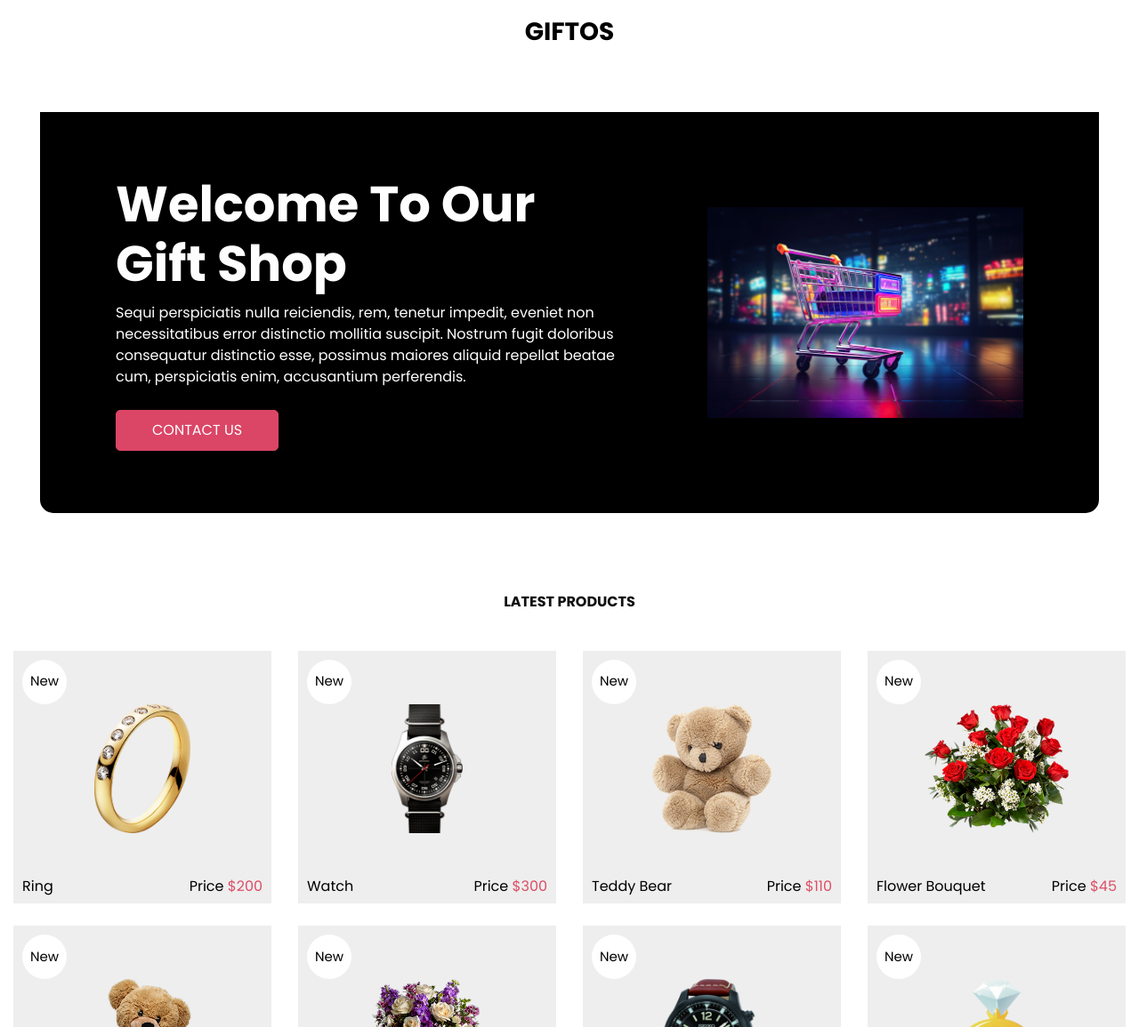
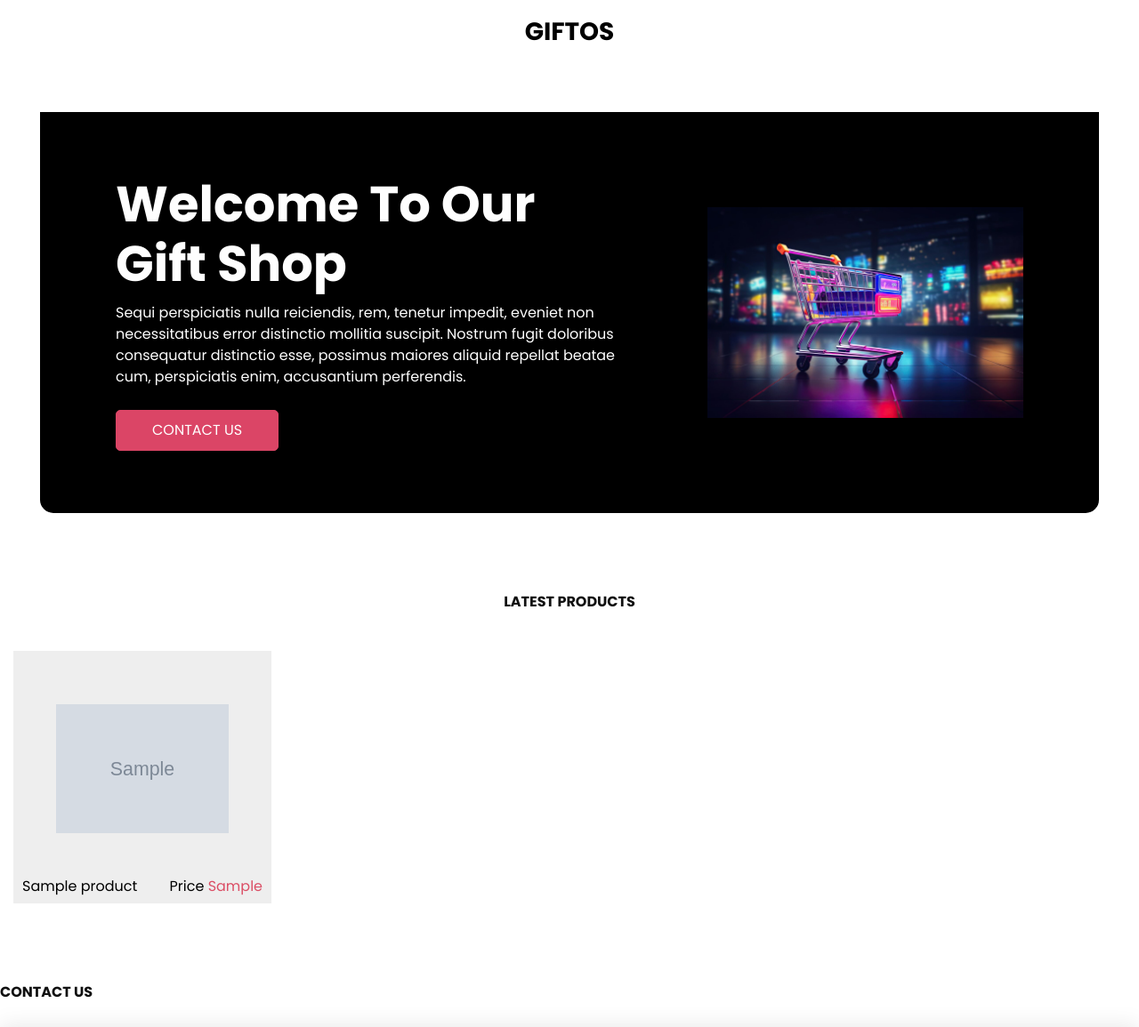
Before and after one commit to huseanabioye/E-commerce-app, a Laravel app: page / in a window 1280 px wide. Shown: the top 1155 px of the page at 89% size. Run offline with Laravel 12, Linux system fonts and the light colour scheme; tables that the repository leaves empty hold one stand-in row (values such as "Sample post"); grey boxes marked "Sample" are stand-in pictures; style sheets or scripts are compiled from the project's sources; some libraries are stand-ins or nearby versions; grey boxes are pictures that could not be loaded.

Commit message:
showing product to dashboard page

```diff
--- a/app/Http/Controllers/HomeController.php
+++ b/app/Http/Controllers/HomeController.php
@@ -3,6 +3,8 @@
 namespace App\Http\Controllers;
 
 use Illuminate\Http\Request;
+
+use App\Models\Product;
 
 class HomeController extends Controller
 {
@@ -13,6 +15,15 @@ class HomeController extends Controller
 
     public function home()
     {
-        return view('home.index');
+        $product = Product::all();
+        //  $product->name;
+        return view('home.index', compact('product'));
+    }
+
+    public function login_home()
+    {
+        $product = Product::all();
+        //  $product->name;
+        return view('home.index', compact('product'));
     }
 }
--- a/resources/views/home/header.blade.php
+++ b/resources/views/home/header.blade.php
@@ -38,7 +38,11 @@
 
             @auth
 
-            <form class="btn btn-success" style="10px" method="POST" action="{{ route('logout') }}">
+            <a href="">
+                <i class="fa fa-shopping-bag" aria-hidden="true"></i>
+              </a>
+
+            <form class="btn btn" style="10px" method="POST" action="{{ route('logout') }}">
                 @csrf
 
                <input type="submit" value="logout" >
@@ -63,9 +67,7 @@
           @endif
 
 
-          <a href="">
-            <i class="fa fa-shopping-bag" aria-hidden="true"></i>
-          </a>
+
           <form class="form-inline ">
             <button class="btn nav_search-btn" type="submit">
               <i class="fa fa-search" aria-hidden="true"></i>
--- a/resources/views/home/product.blade.php
+++ b/resources/views/home/product.blade.php
@@ -6,211 +6,26 @@
             </h2>
         </div>
         <div class="row">
+            @foreach($product as $products )
+
                 <div class="col-sm-6 col-md-4 col-lg-3">
                     <div class="box">
                         <a href="">
                             <div class="img-box">
-                <img src="ecom_project-main/images/p1.png" alt="">
+                                <img src="products/{{$products->image}}" alt="">
                             </div>
                             <div class="detail-box">
-                <h6>
-                  Ring
+                                <h6>{{$products->title}}</h6>
+                                    <h6>Price
+                                    <span>{{$products->price}}</span>
                                 </h6>
-                <h6>
-                  Price
-                  <span>
-                    $200
-                  </span>
-                </h6>
+
                             </div>
-              <div class="new">
-                <span>
-                  New
-                </span>
+
+                        </a>
+
                    </div>
-            </a>
+
                  </div>
-        </div>
-        <div class="col-sm-6 col-md-4 col-lg-3">
-          <div class="box">
-            <a href="">
-              <div class="img-box">
-                <img src="ecom_project-main/images/p2.png" alt="">
-              </div>
-              <div class="detail-box">
-                <h6>
-                  Watch
-                </h6>
-                <h6>
-                  Price
-                  <span>
-                    $300
-                  </span>
-                </h6>
-              </div>
-              <div class="new">
-                <span>
-                  New
-                </span>
-              </div>
-            </a>
-          </div>
-        </div>
-        <div class="col-sm-6 col-md-4 col-lg-3">
-          <div class="box">
-            <a href="">
-              <div class="img-box">
-                <img src="ecom_project-main/images/p3.png" alt="">
-              </div>
-              <div class="detail-box">
-                <h6>
-                  Teddy Bear
-                </h6>
-                <h6>
-                  Price
-                  <span>
-                    $110
-                  </span>
-                </h6>
-              </div>
-              <div class="new">
-                <span>
-                  New
-                </span>
-              </div>
-            </a>
-          </div>
-        </div>
-        <div class="col-sm-6 col-md-4 col-lg-3">
-          <div class="box">
-            <a href="">
-              <div class="img-box">
-                <img src="ecom_project-main/images/p4.png" alt="">
-              </div>
-              <div class="detail-box">
-                <h6>
-                  Flower Bouquet
-                </h6>
-                <h6>
-                  Price
-                  <span>
-                    $45
-                  </span>
-                </h6>
-              </div>
-              <div class="new">
-                <span>
-                  New
-                </span>
-              </div>
-            </a>
-          </div>
-        </div>
-        <div class="col-sm-6 col-md-4 col-lg-3">
-          <div class="box">
-            <a href="">
-              <div class="img-box">
-                <img src="ecom_project-main/images/p5.png" alt="">
-              </div>
-              <div class="detail-box">
-                <h6>
-                  Teddy Bear
-                </h6>
-                <h6>
-                  Price
-                  <span>
-                    $95
-                  </span>
-                </h6>
-              </div>
-              <div class="new">
-                <span>
-                  New
-                </span>
-              </div>
-            </a>
-          </div>
-        </div>
-        <div class="col-sm-6 col-md-4 col-lg-3">
-          <div class="box">
-            <a href="">
-              <div class="img-box">
-                <img src="ecom_project-main/images/p6.png" alt="">
-              </div>
-              <div class="detail-box">
-                <h6>
-                  Flower Bouquet
-                </h6>
-                <h6>
-                  Price
-                  <span>
-                    $70
-                  </span>
-                </h6>
-              </div>
-              <div class="new">
-                <span>
-                  New
-                </span>
-              </div>
-            </a>
-          </div>
-        </div>
-        <div class="col-sm-6 col-md-4 col-lg-3">
-          <div class="box">
-            <a href="">
-              <div class="img-box">
-                <img src="ecom_project-main/images/p7.png" alt="">
-              </div>
-              <div class="detail-box">
-                <h6>
-                  Watch
-                </h6>
-                <h6>
-                  Price
-                  <span>
-                    $400
-                  </span>
-                </h6>
-              </div>
-              <div class="new">
-                <span>
-                  New
-                </span>
-              </div>
-            </a>
-          </div>
-        </div>
-        <div class="col-sm-6 col-md-4 col-lg-3">
-          <div class="box">
-            <a href="">
-              <div class="img-box">
-                <img src="ecom_project-main/images/p8.png" alt="">
-              </div>
-              <div class="detail-box">
-                <h6>
-                  Ring
-                </h6>
-                <h6>
-                  Price
-                  <span>
-                    $450
-                  </span>
-                </h6>
-              </div>
-              <div class="new">
-                <span>
-                  New
-                </span>
-              </div>
-            </a>
-          </div>
-        </div>
-      </div>
-      <div class="btn-box">
-        <a href="">
-          View All Products
-        </a>
-      </div>
-    </div>
+    @endforeach
 </section>
--- a/routes/web.php
+++ b/routes/web.php
@@ -7,10 +7,11 @@ use App\Http\Middleware\Admin;
 use Illuminate\Support\Facades\Route;
 
 Route::get('/',[HomeController::class,'home']);
+Route::get('/dashboard',[HomeController::class,'login_home'])->
+middleware(['auth', 'verified'])->name('dashboard');;
 
-Route::get('/dashboard', function () {
-    return view('home.index');
-})->middleware(['auth', 'verified'])->name('dashboard');
+
+
 
 Route::middleware('auth')->group(function () {
     Route::get('/profile', [ProfileController::class, 'edit'])->name('profile.edit');
```
Also changed, not shown: public/products/1746092130.jpeg (added). Lines whose indentation alone changed are shown as unchanged.
